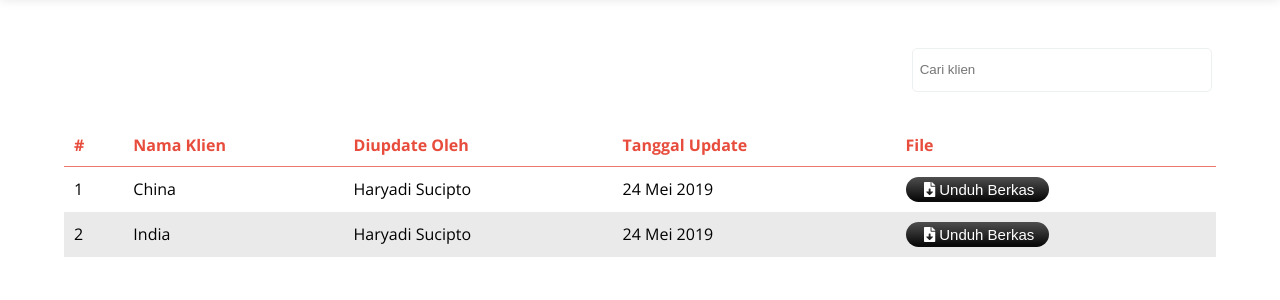
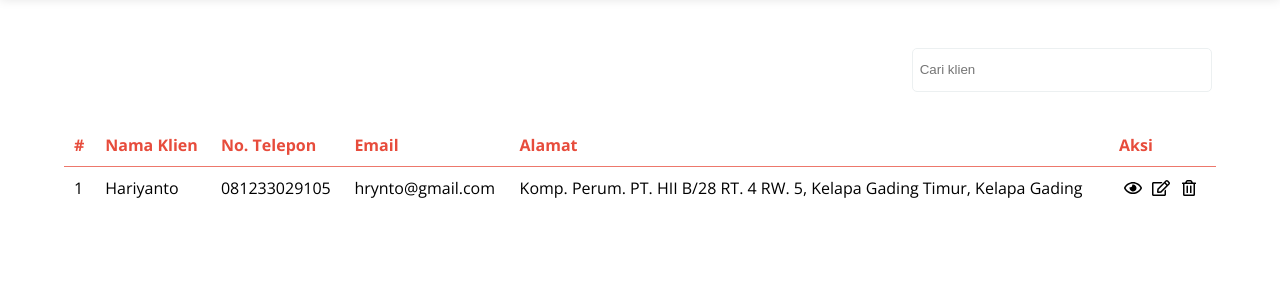
Before and after one commit to RezaZR/Task-Scheduler, a Rails app: template app/views/clients/index.html.slim in a window 1280 px wide. Shown: the part 73-373 px from the top of the page. Run offline with Rails 7, Linux system fonts and the light colour scheme; the template is opened without the code that fills it, so the values that code supplies are empty; style sheets or scripts are compiled from the project's sources; some libraries are stand-ins or nearby versions.

Commit message:
add client page

```diff
--- /dev/null
+++ b/app/controllers/clients_controller.rb
@@ -0,0 +1,4 @@
+class ClientsController < ApplicationController
+    def index
+    end
+end
--- a/app/views/clients/index.html.slim
+++ b/app/views/clients/index.html.slim
@@ -11,25 +11,18 @@ section.data
                 tr
                     th #
                     th Nama Klien
-                    th Diupdate Oleh
-                    th Tanggal Update
-                    th File
+                    th No. Telepon
+                    th Email
+                    th Alamat
+                    th Aksi
             tbody
                 tr
                     td 1
-                    td China
-                    td Haryadi Sucipto
-                    td 24 Mei 2019
+                    td Hariyanto
+                    td 081233029105
+                    td hrynto@gmail.com
+                    td Komp. Perum. PT. HII B/28 RT. 4 RW. 5, Kelapa Gading Timur, Kelapa Gading
                     td
-                        button.btn.btn--sm.btn-standard
-                            i.fas.fa-file-download
-                            | Unduh Berkas
-                tr
-                    td 2
-                    td India
-                    td Haryadi Sucipto
-                    td 24 Mei 2019
-                    td
-                        button.btn.btn--sm.btn-standard
-                            i.fas.fa-file-download
-                            | Unduh Berkas
+                        i.far.fa-eye.fa-fw title="Lihat detail"
+                        i.far.fa-edit.fa-fw title="Ubah"
+                        i.far.fa-trash-alt.fa-fw title="Hapus"
--- a/app/views/layouts/application.html.slim
+++ b/app/views/layouts/application.html.slim
@@ -40,11 +40,11 @@ html
             .col-10
               .d-flex.justify-content-end
                 .header__content
-                  a.btn.btn-standard--primary href="/login"
+                  a.btn.btn-standard--primary href="/clients"
                     p
                       i.fas.fa-user-tie
                       | Data Klien
-                  a.btn.btn-standard--primary href="/login"
+                  a.btn.btn-standard--primary href="/agents"
                     p
                       i.fas.fa-user-lock
                       | Data Agen
--- a/config/routes.rb
+++ b/config/routes.rb
@@ -3,4 +3,5 @@ Rails.application.routes.draw do
   root :to => "homes#index"
 
   get "prices" => "global_prices#index"
+  get "clients" => "clients#index"
 end
```
